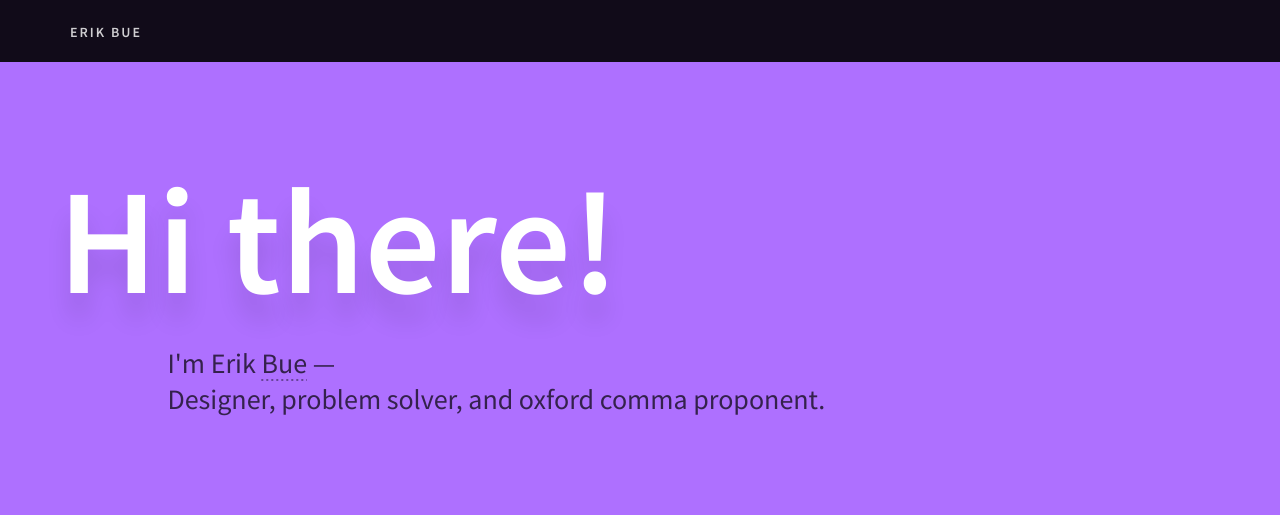
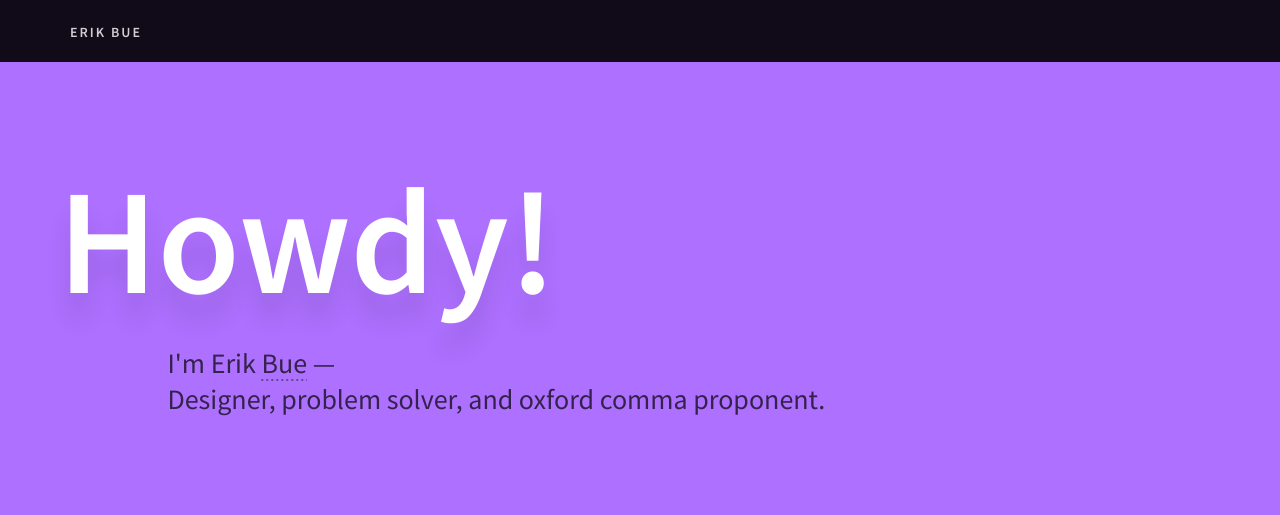
Before and after one commit to erikbue/erikbue.github.io, a website: page index.html in a window 1280 px wide. Shown: the top 515 px of the page. Drawn offline with nearby package versions, Linux system fonts and the light colour scheme.

Commit message:
greeting change
…

```diff
--- a/index.html
+++ b/index.html
@@ -42,7 +42,7 @@
 
 			<div class="row">
 				<div class="col-md-12">
-					<div class="title1">Hi there!</div>
+					<div class="title1">Howdy!</div>
 				</div>
 			</div>
 
```
